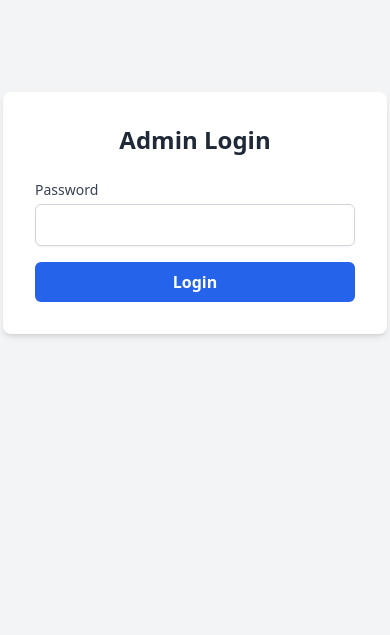
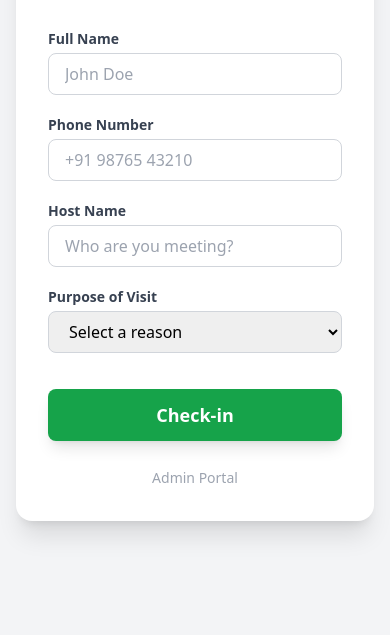
Before and after one commit to ababwa3110/CSE250_PROJECT, a website: page public/index.html in a window 390 px wide. Shown: the part 209-844 px from the top of the page. Drawn offline with nearby package versions, Linux system fonts and the light colour scheme.

Commit message:
Add Name and Phone input fields to visitor form

```diff
--- a/public/index.html
+++ b/public/index.html
@@ -3,26 +3,62 @@
 <head>
     <meta charset="UTF-8">
     <meta name="viewport" content="width=device-width, initial-scale=1.0">
-    <title>Admin Dashboard</title>
+    <title>Visitor Check-in</title>
     <script src="https://cdn.tailwindcss.com"></script>
 </head>
-<body class="bg-gray-100 font-sans flex items-center justify-center min-h-screen">
+<body class="bg-gray-100 font-sans min-h-screen flex items-center justify-center p-4">
 
-<div class="bg-white p-8 rounded-lg shadow-md w-full max-auto max-w-sm">
-    <h1 class="text-2xl font-bold text-gray-800 mb-6 text-center">Admin Login</h1>
+<div class="bg-white shadow-xl rounded-2xl w-full max-w-md p-8">
 
-    <form action="#" method="POST" class="space-y-4">
+    <div class="text-center mb-8">
+        <h1 class="text-3xl font-extrabold text-gray-900">Welcome</h1>
+        <p class="text-gray-500">Please enter your details to check-in</p>
+    </div>
+
+    <form action="#" method="POST" class="space-y-5">
+
         <div>
-            <label for="password" class="block text-sm font-medium text-gray-700">Password</label>
-            <input type="password" id="password" name="password" required
-                   class="mt-1 block w-full px-3 py-2 border border-gray-300 rounded-md shadow-sm focus:outline-none focus:ring-blue-500 focus:border-blue-500">
+            <label for="name" class="block text-sm font-semibold text-gray-700 mb-1">Full Name</label>
+            <input type="text" id="name" name="name" placeholder="John Doe" required
+                   class="w-full px-4 py-2 border border-gray-300 rounded-lg focus:ring-2 focus:ring-green-500 focus:border-transparent outline-none transition-all">
         </div>
 
-        <button type="submit"
-                class="w-full bg-blue-600 text-white py-2 px-4 rounded-md hover:bg-blue-700 transition duration-200 font-semibold">
-            Login
-        </button>
+        <div>
+            <label for="phone" class="block text-sm font-semibold text-gray-700 mb-1">Phone Number</label>
+            <input type="tel" id="phone" name="phone" placeholder="+91 98765 43210" required
+                   class="w-full px-4 py-2 border border-gray-300 rounded-lg focus:ring-2 focus:ring-green-500 focus:border-transparent outline-none transition-all">
+        </div>
+
+        <div>
+            <label for="host" class="block text-sm font-semibold text-gray-700 mb-1">Host Name</label>
+            <input type="text" id="host" name="host" placeholder="Who are you meeting?" required
+                   class="w-full px-4 py-2 border border-gray-300 rounded-lg focus:ring-2 focus:ring-green-500 focus:border-transparent outline-none transition-all">
+        </div>
+
+        <div>
+            <label for="purpose" class="block text-sm font-semibold text-gray-700 mb-1">Purpose of Visit</label>
+            <select id="purpose" name="purpose" required
+                    class="w-full px-4 py-2 border border-gray-300 rounded-lg focus:ring-2 focus:ring-green-500 focus:border-transparent outline-none transition-all">
+                <option value="" disabled selected>Select a reason</option>
+                <option value="interview">Interview</option>
+                <option value="meeting">Business Meeting</option>
+                <option value="delivery">Delivery</option>
+                <option value="other">Other</option>
+            </select>
+        </div>
+
+        <div class="pt-4">
+            <button type="submit"
+                    class="w-full bg-green-600 text-white py-3 rounded-lg font-bold text-lg shadow-lg hover:bg-green-700 hover:shadow-xl transform active:scale-95 transition-all duration-200">
+                Check-in
+            </button>
+        </div>
+
     </form>
+
+    <div class="mt-6 text-center">
+        <a href="admin.html" class="text-sm text-gray-400 hover:text-blue-500 transition-colors">Admin Portal</a>
+    </div>
 </div>
 
 </body>
```
